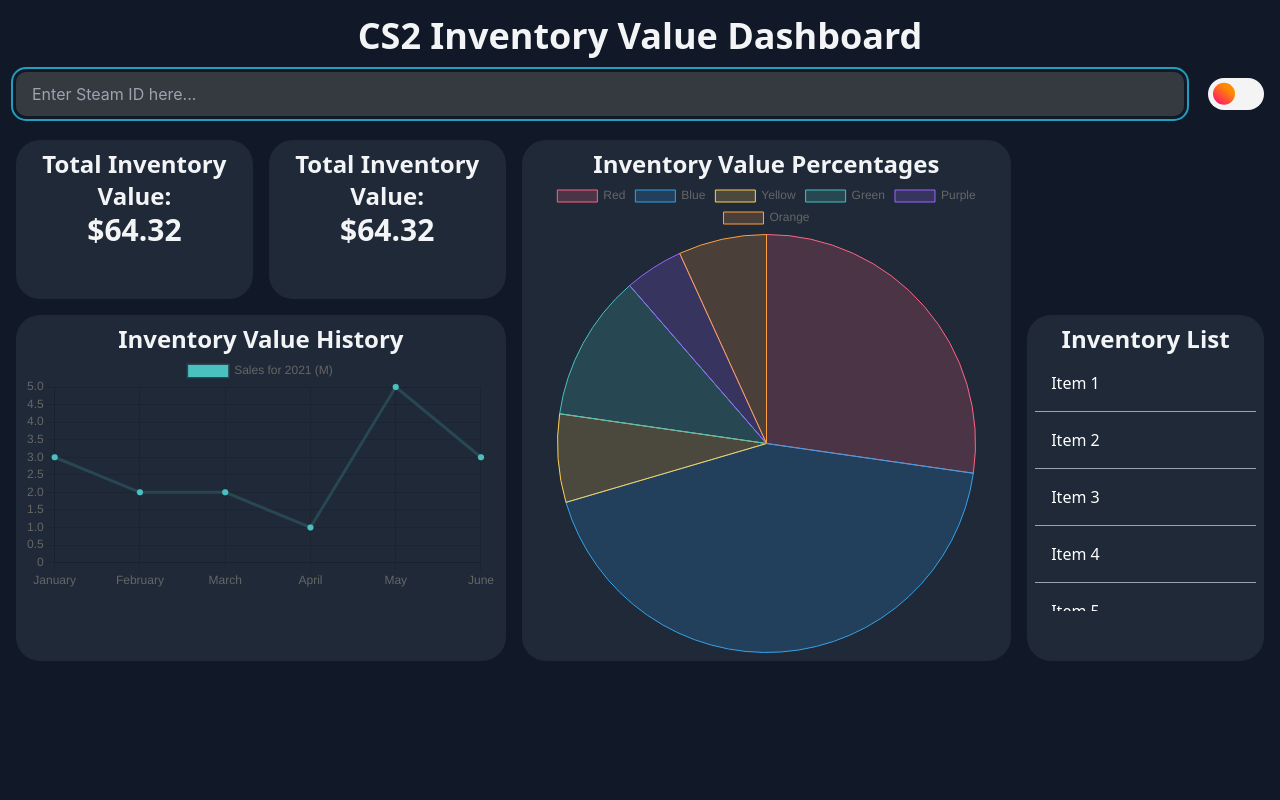
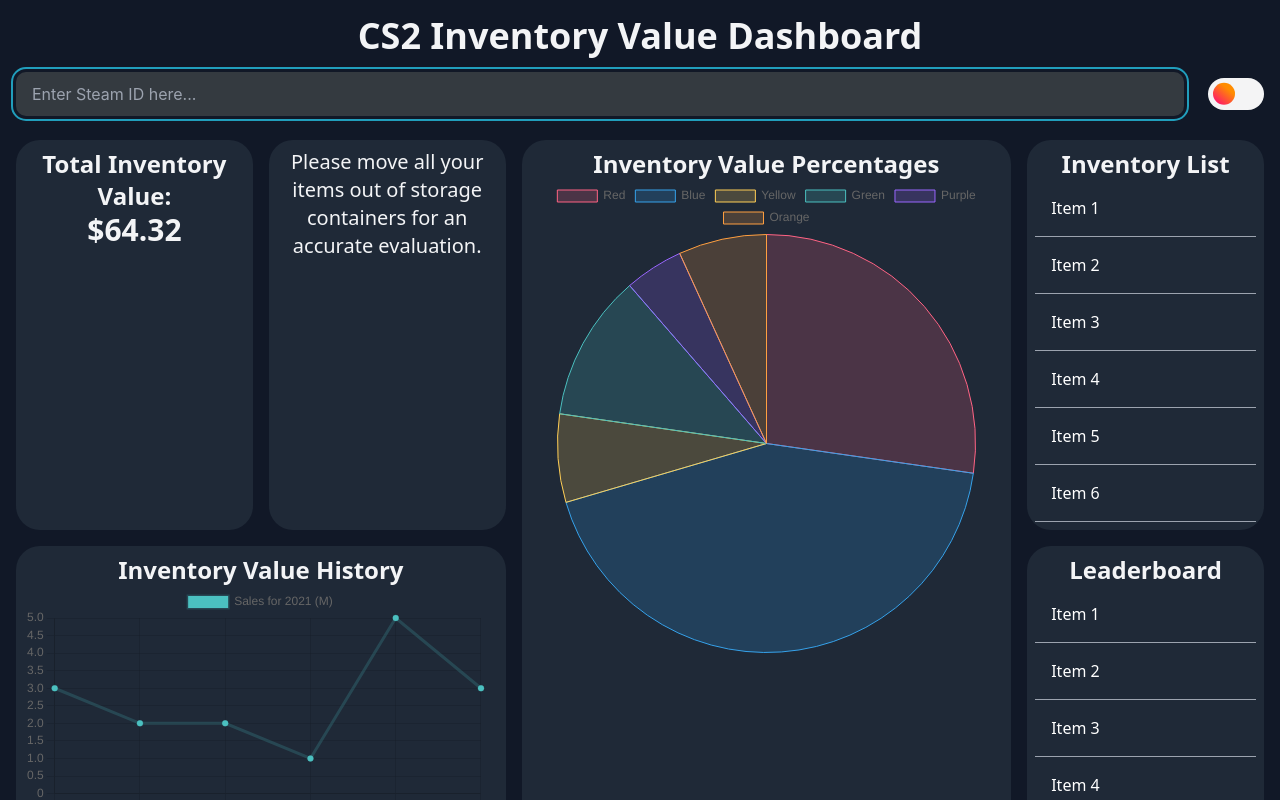
Before and after one commit to KianAnd19/steam-inventory, a React (Vite) app in the folder steam-inventory/: page / in a window 1280 px wide. Shown: the top 800 px of the page. Built offline with nearby package versions, Linux system fonts and the light colour scheme.

Commit message:
Grid is working pretty well

```diff
--- a/steam-inventory/src/App.jsx
+++ b/steam-inventory/src/App.jsx
@@ -24,25 +24,28 @@
           </label>
         </div>
 
-        <div className='grid grid-cols-1 sm:grid-cols-2 md:grid-cols-3 lg:grid-cols-4 xl:grid-cols-5 gap-4 mt-6 w-full'>
+        <div className='grid grid-cols-2 sm:grid-cols-2 md:grid-cols-4 lg:grid-cols-4 xl:grid-cols-5 gap-4 mt-6 w-full grid-flow-row-dense'>
           <div className='row-span-1 col-span-1 bg-gray-800 rounded-3xl p-2 w-full h-full'>
             <h1 className='text-gray-100 text-2xl font-bold text-center'>Total Inventory Value:</h1>
             <h1 className='text-gray-100 text-3xl font-bold text-center'>$64.32</h1>
           </div>
-          <div className='row-span-1 col-span-1 bg-gray-800 rounded-3xl p-2 w-full h-full'>
-            <h1 className='text-gray-100 text-2xl font-bold text-center'>Total Inventory Value:</h1>
-            <h1 className='text-gray-100 text-3xl font-bold text-center'>$64.32</h1>
+          <div className='row-span-1 col-span-1 bg-gray-800 rounded-3xl p-2 items-center'>
+            <h1 className='text-gray-100 text-xl text-center'>Please move all your items out of storage containers for an accurate evaluation.</h1>
           </div>
-          <div className='row-span-2 col-span-2 bg-gray-800 rounded-3xl p-2'>
+          <div className='row-span-2 col-span-2 bg-gray-800 rounded-3xl p-2 '>
             <h1 className='text-gray-100 text-2xl font-bold text-center'>Inventory Value Percentages</h1>
             <PieChart />
           </div>
-          <div className='col-span-2 bg-gray-800 rounded-3xl p-2'>
+          <div className='col-span-2 bg-gray-800 rounded-3xl p-2 w-full h-full'>
             <h1 className='text-gray-100 text-2xl font-bold text-center'>Inventory Value History</h1>
             <LineGraph />
           </div>
-          <div className='row-span-1 bg-gray-800 rounded-3xl p-2'>
+          <div className='row-span-1 col-span-1 bg-gray-800 rounded-3xl p-2 w-full h-full'>
             <h1 className='text-gray-100 text-2xl font-bold text-center'>Inventory List</h1>
+            <ScrollableList items={items} />
+          </div>
+          <div className='row-span-2 col-span-1 bg-gray-800 rounded-3xl p-2 w-full h-full'>
+            <h1 className='text-gray-100 text-2xl font-bold text-center'>Leaderboard</h1>
             <ScrollableList items={items} />
           </div>
         </div>
--- a/steam-inventory/src/components/ScrollableList.jsx
+++ b/steam-inventory/src/components/ScrollableList.jsx
@@ -2,7 +2,7 @@
 
 function ScrollableList({ items }) {
     return (
-      <div className="max-h-64 overflow-y-auto">
+      <div className="overflow-y-auto w-full h-full">
         {items.map((item, index) => (
           <div key={index} className="p-4 border-b border-gray-400 text-white">
             {item.name} {/* Replace with how you want to display each item */}
```
